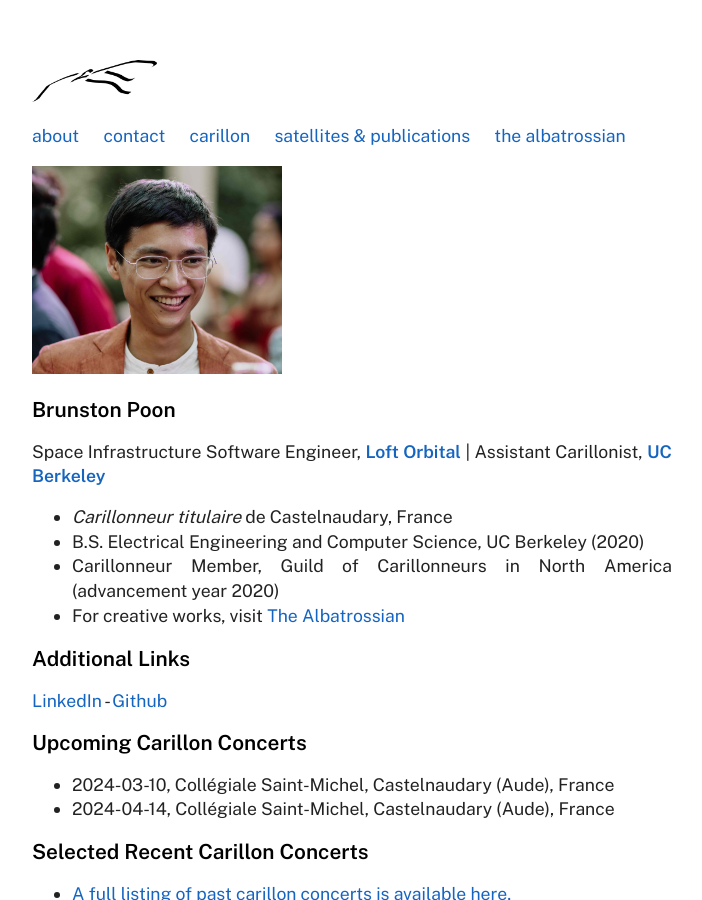
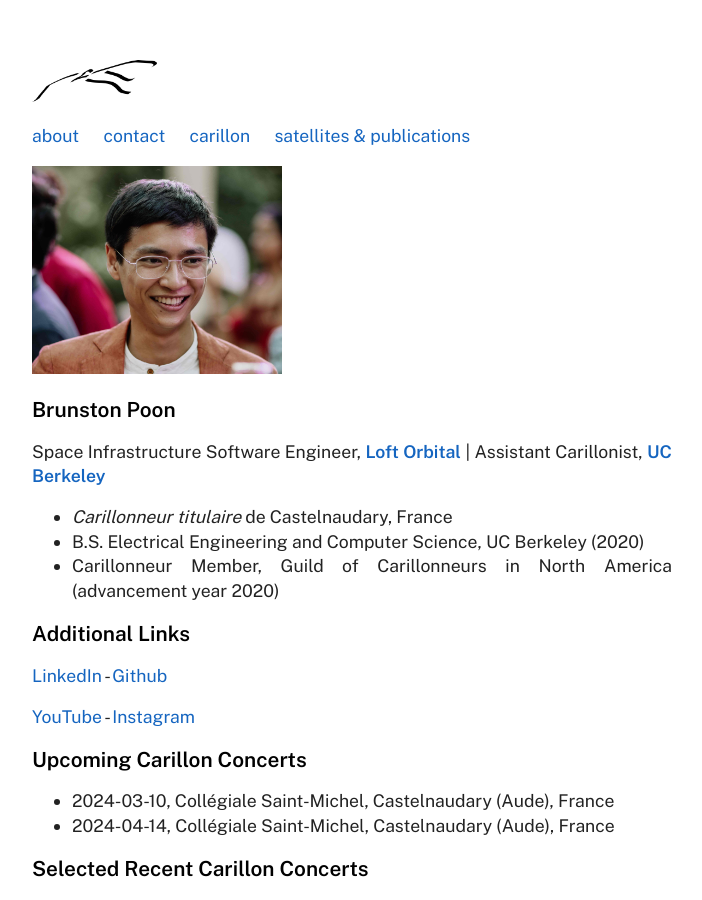
Before and after one commit to brunston/brunstonnet, a Jekyll site: the page built from index.md, in a window 1280 px wide and 900 px high. Shown: the whole window, without its empty margins (288-990 px from the left). Built offline with Jekyll 4.4.1, drawn with Linux system fonts in a browser that asks for light colours; some of the changed text lies outside the part shown.

Commit message:
update: links

```diff
--- a/_layouts/default.html
+++ b/_layouts/default.html
@@ -15,7 +15,6 @@
 			<li><a href="/contact">contact</a></li>
 			<li><a href="/carillon">carillon</a></li>
 			<li><a href="/projects">satellites & publications</a></li>
-			<li><a href="https://albatrossian.xyz/">the albatrossian</a></li>
 		</ul>
 	</nav>
 	<div class="container" style="text-align: justify">
--- a/index.md
+++ b/index.md
@@ -13,12 +13,13 @@ Space Infrastructure Software Engineer, **[Loft Orbital](https://www.loftorbital
 * *Carillonneur titulaire* de Castelnaudary, France
 * B.S. Electrical Engineering and Computer Science, UC Berkeley (2020)
 * Carillonneur Member, Guild of Carillonneurs in North America (advancement year 2020)
-* For creative works, visit [The Albatrossian](http://albatrossian.xyz)
 
 Additional Links
 ================
 
 [LinkedIn](https://linkedin.com/in/brunston) - [Github](https://github.com/brunston)
+
+[YouTube](https://www.youtube.com/@brunston) - [Instagram](https://www.instagram.com/brunstonbrunston/)
 
 Upcoming Carillon Concerts
 ==========================
```
Also changed, not shown: other parts of _layouts/default.html (+1 -1 lines).
